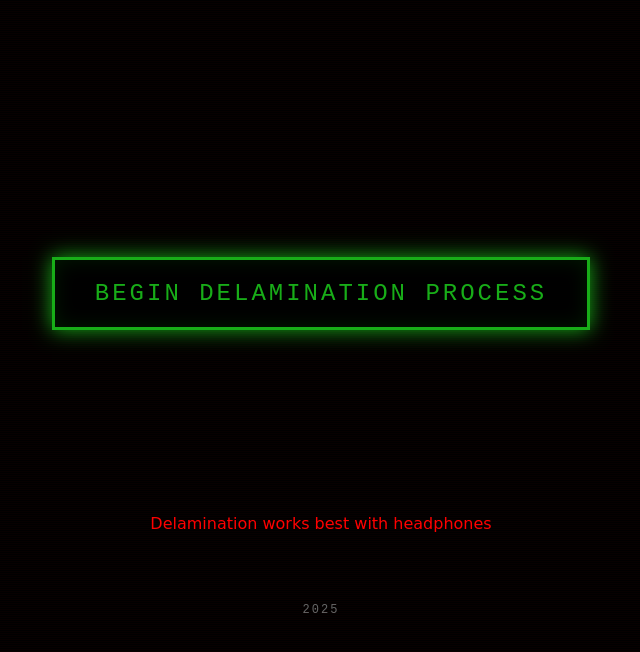
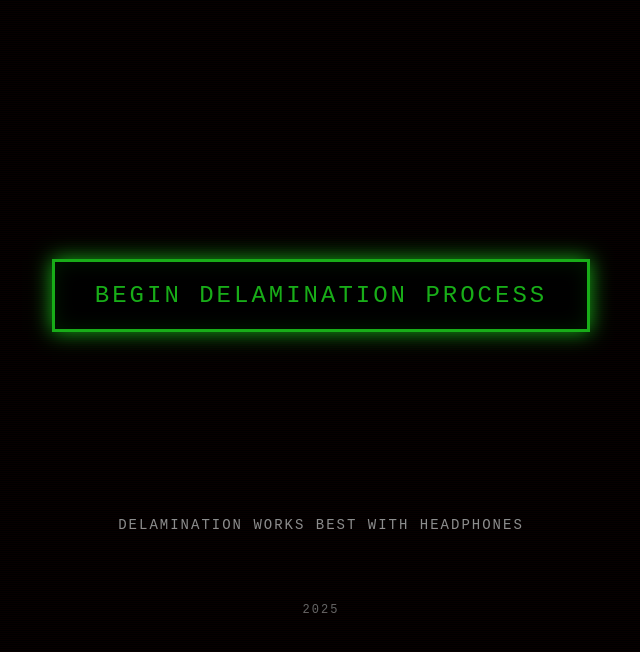
Before and after one commit to quinaltdelete/delaminator, a website: page index.html in a window 1280 px wide. Shown: the part 128-780 px from the top of the page, without its empty margins (319-959 px from the left). Drawn offline with Linux system fonts and the light colour scheme.

Commit message:
Update styles

```diff
--- a/generateAudio.js
+++ b/generateAudio.js
@@ -36,7 +36,8 @@ const words = [
     'out to lunch', 'returning soon', 'avoid at all costs', 'return to sender', 'home',
     'violent', 'innocent', 'turn back', 'continue at low speed', 'buy', 'sell',
     'delete', 'sensitive topic', 'not safe for work', 'appropriate for all ages',
-    'self destruct', 'save for later', 'for immediate use', 'do not get in eyes', 'wash thoroughly'
+    'self destruct', 'save for later', 'for immediate use', 'do not get in eyes', 'wash thoroughly',
+    'do not consume', 'hospital', 'common', 'mandatory', 'warning', 'safe', 'shelter'
 ];
 
 async function generateAudio() {
--- a/index.html
+++ b/index.html
@@ -16,14 +16,15 @@
         <div id="control-area">
             <button id="start-button" onclick="startDelamination()">Begin delamination process</button>
         </div>
-        <div>
-            <p class="notice">Delamination works best with headphones</p>
-        </div>
 
         <div id="display-area" style="display: none;">
             <i id="random-icon" class=""></i>
             <p id="random-text"></p>
             <audio id="random-audio" src=""></audio>
+        </div>
+
+        <div class="notice">
+            <p>Delamination works best with headphones</p>
         </div>
 
         <div id="complete-message" style="display: none;">
--- a/startDelamination.js
+++ b/startDelamination.js
@@ -62,7 +62,7 @@ function startBinauralBeat() {
         { oscillator: rightOscillator, gain: rightGain }
     ];
 
-    // Optional: Make it more weird by slowly modulating the frequencies
+    // Slowly modulate the frequencies
     let time = 0;
     const modulation = setInterval(() => {
         time += 0.1;
@@ -532,7 +532,7 @@ function showRandomContent() {
     const randomIcon = getRandomItem(icons);
     const randomText = getRandomItem(texts);
 
-    // Update icon - using innerHTML as a workaround
+    // Update icon
     const iconContainer = document.getElementById('display-area');
     const existingIcon = document.getElementById('random-icon');
     if (existingIcon) {
@@ -551,7 +551,7 @@ function showRandomContent() {
     // Update text
     textElement.textContent = randomText;
 
-    // Play audio (commented out for testing)
+    // Play audio
     const audioElement = document.getElementById('random-audio');
     const randomAudio = getRandomItem(audios);
     audioElement.src = randomAudio;
--- a/styles.css
+++ b/styles.css
@@ -87,8 +87,8 @@ h1 {
     margin: -1rem 0 2rem 0;
 }
 
-.notice p {
-    font-family: 'Share Tech Mono', monospace;
+body .container .notice p {
+    font-family: 'Share Tech Mono', monospace !important;
     font-size: 14px;
     color: #8d8d8d;
     text-transform: uppercase;
@@ -134,7 +134,7 @@ button:hover {
     box-shadow:
         0 0 40px #00ff00,
         inset 0 0 20px rgba(0, 0, 0, 0.5);
-    transform: scale(1.05) rotate(-1deg);
+    transform: scale(1.05);
 }
 
 /* Display area */
```
